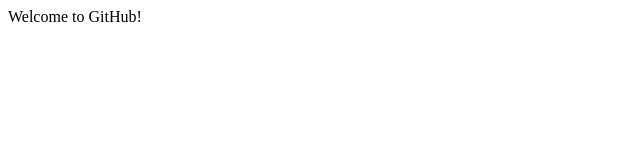
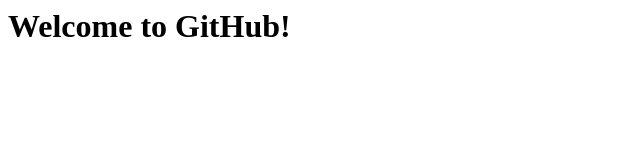
Before and after one commit to omnikrll/day-1, a plain HTML site: page index.html in a window 1280 px wide. Shown: the whole page, without its empty margins (0-640 px from the left). Drawn offline with Linux system fonts and the light colour scheme.

Commit message:
Changed title. Changed p to h1

```diff
--- a/index.html
+++ b/index.html
@@ -1,8 +1,8 @@
 <html>
     <head>
-        <title>My First Git Repo</title>
+        <title>Welcome to GitHub!</title>
     </head>
     <body>
-        <p>Welcome to GitHub!</p>
+        <h1>Welcome to GitHub!</h1>
     </body>
 </html>
```
